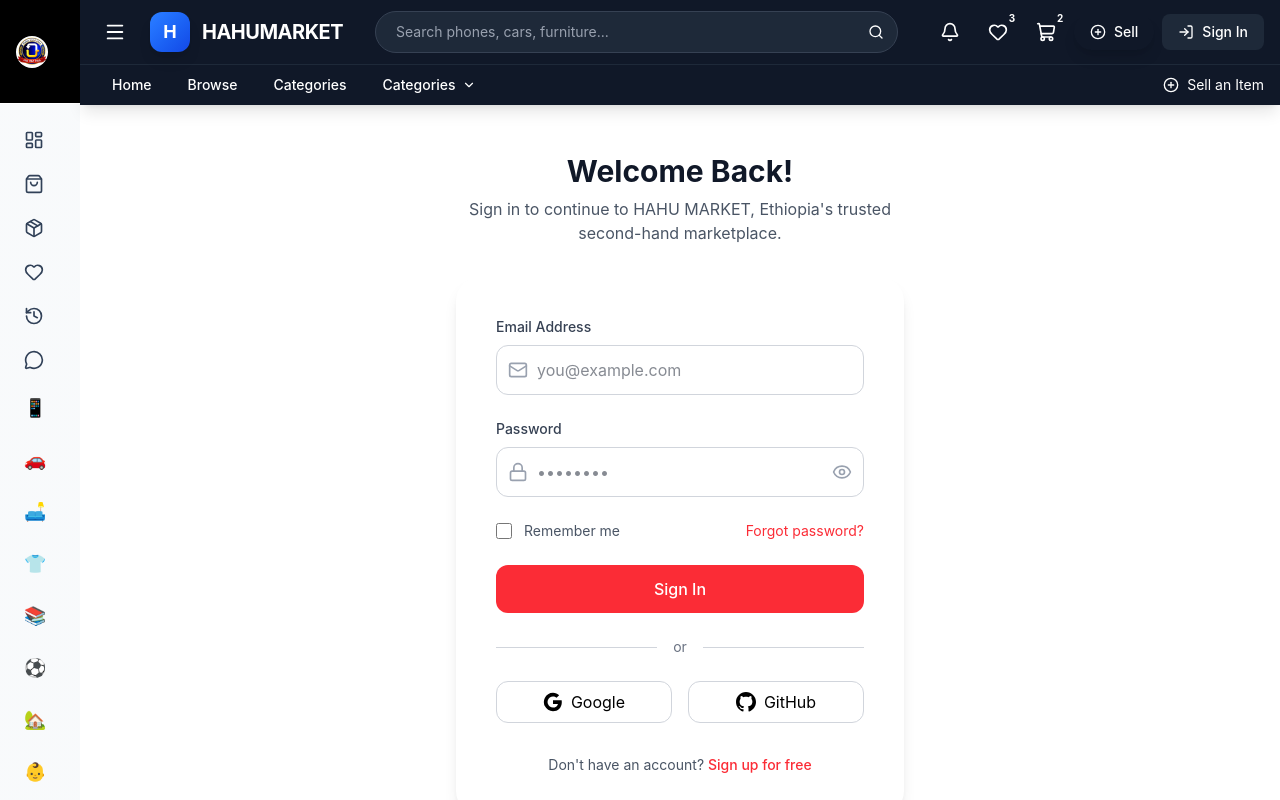
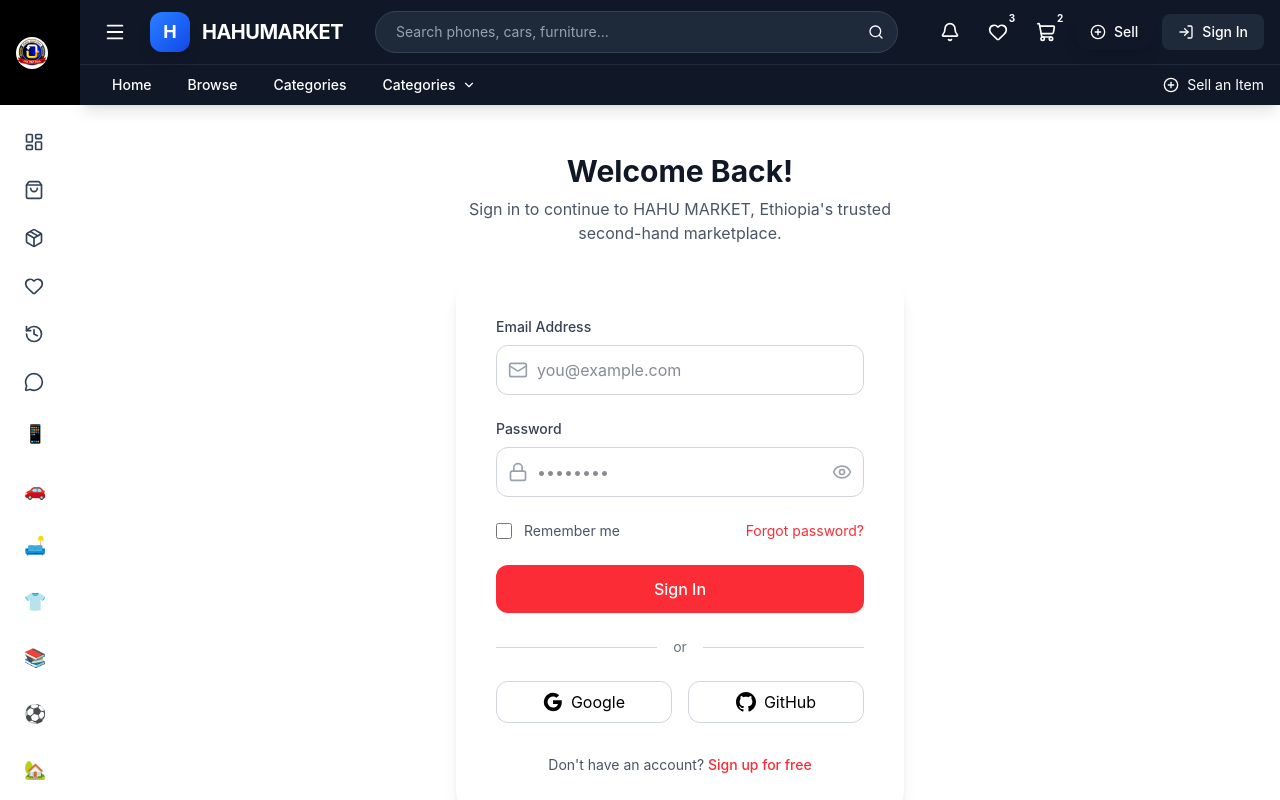
Before and after one commit to zerfe-123-abc/Hahu-Frontend, a React (Vite) app: page /login in a window 1280 px wide. Shown: the top 800 px of the page. Built offline with nearby package versions, Linux system fonts and the light colour scheme.

Commit message:
modified:   src/app/routes/PublicRoute.jsx 	modified:   src/components/common/Footer.jsx 	modified:   src/components/common/Sidebar.jsx

```diff
--- a/src/app/routes/PublicRoute.jsx
+++ b/src/app/routes/PublicRoute.jsx
@@ -12,5 +12,5 @@
     { path: "category/:category", element: <CategoryPage /> },
 
     { path: "categories", element: <StaticPage title="Categories" description="Browse categories" /> },
-    { path: "privacy", element: <StaticPage title="Privacy Policy" description="Privacy info" /> },
+
 ];
--- a/src/components/common/Footer.jsx
+++ b/src/components/common/Footer.jsx
@@ -34,29 +34,29 @@
 
           {/* Quick Links */}
           <div>
-            <h4 className="text-md font-semibold text-black mb-2">Links</h4>
+            <h4 className="text-md font-semibold text-black mb-2 hover:text-gray-700">Links</h4>
             <ul className="space-y-1 text-black text-sm">
-              <li><Link to="/">Home</Link></li>
-              <li><Link to="/browse">Browse</Link></li>
-              <li><Link to="/create-listing">Sell</Link></li>
-              <li><Link to="/orders">Orders</Link></li>
+              <li className="hover:text-red-700"><Link to="/">Home</Link></li>
+              <li className="hover:text-red-700"><Link to="/browse">Browse</Link></li>
+              <li className="hover:text-red-700"><Link to="/create-listing">Sell</Link></li>
+              <li className="hover:text-red-700"><Link to="/orders">Orders</Link></li>
             </ul>
           </div>
 
           {/* Categories */}
           <div>
-            <h4 className="text-md font-semibold text-black mb-2">Categories</h4>
+            <h4 className="text-md font-semibold text-black mb-2 hover:text-gray-700">Categories</h4>
             <ul className="space-y-1 text-black text-sm">
-              <li><Link to="/category/electronics">Electronics</Link></li>
-              <li><Link to="/category/vehicles">Vehicles</Link></li>
-              <li><Link to="/category/furniture">Furniture</Link></li>
-              <li><Link to="/category/clothing">Clothing</Link></li>
+              <li className="hover:text-red-700"><Link to="/category/electronics">Electronics</Link></li>
+              <li className="hover:text-red-700"><Link to="/category/vehicles">Vehicles</Link></li>
+              <li className="hover:text-red-700"><Link to="/category/furniture">Furniture</Link></li>
+              <li className="hover:text-red-700"><Link to="/category/clothing">Clothing</Link></li>
             </ul>
           </div>
 
           {/* Contact */}
           <div>
-            <h4 className="text-md font-semibold text-black mb-2">Contact</h4>
+            <h4 className="text-md font-semibold text-black mb-2 hover:text-gray-700">Contact</h4>
             <ul className="space-y-2 text-black text-sm">
               <li className="flex items-center gap-2">
                 <FaMapMarkerAlt className="text-red-500" />
@@ -79,9 +79,9 @@
         <div className="mt-6 pt-4 border-t border-gray-800 flex flex-col md:flex-row justify-between items-center text-xs text-black gap-3">
           <span>© {new Date().getFullYear()} HAHU MARKET</span>
           <div className="flex gap-3">
-            <Link to="/privacy">Privacy</Link>
-            <Link to="/terms">Terms</Link>
-            <Link to="/faq">FAQ</Link>
+            <Link className="hover:text-red-400" to="/privacy">Privacy</Link>
+            <Link className="hover:text-red-400" to="/terms">Terms</Link>
+            <Link className="hover:text-red-400" to="/faq">FAQ</Link>
           </div>
         </div>
 
--- a/src/components/common/Sidebar.jsx
+++ b/src/components/common/Sidebar.jsx
@@ -125,15 +125,11 @@
             )}
 
             <aside
-                className={`fixed top-0 left-0 h-screen
-                            bg-gradient-to-b from-slate-50 to-slate-50
-                            text-black z-50
-                            overflow-hidden
-                            transition-[width] duration-300 ease-in-out
-                            ${isOpen ? "w-72" : "w-20"}`}
+                className={`fixed top-0 left-0 h-screen flex flex-col bg-white z-50 transition-all duration-300
+  ${isOpen ? "w-72 translate-x-0" : "-translate-x-full md:translate-x-0 md:w-20"}`}
             >
                 {/* Header */}
-                <div className="h-26 flex items-center justify-between px-4 border-b bg-black text-white">
+                <div className="h-26.5 flex items-center justify-between px-4 border-b bg-black text-white">
                     <div className="flex items-center gap-3">
 
                         {/* Logo ALWAYS visible */}
@@ -154,7 +150,7 @@
                 </div>
 
                 {/* Scrollable Menu */}
-                <div className="h-screen overflow-y-auto py-4 px-3 space-y-1">
+                <div className="flex-1 overflow-y-auto px-3 py-4 space-y-2">
                     {/* Main Menu Items */}
                     {menuItems.map((item) => (
                         <Link
@@ -250,7 +246,7 @@
 
                     {/* Bottom Actions */}
                     {isOpen && (
-                        <div className="pt-4 mt-4 border-t border-slate-800">
+                        <div className="mt-auto p-3 border-t">
                             {variant === "user" && (
                                 <div className="space-y-1">
                                     <Link
```
